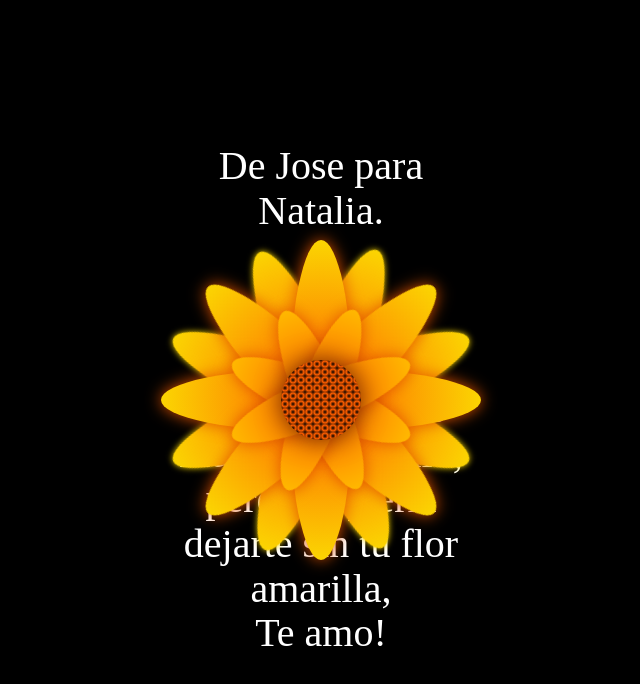
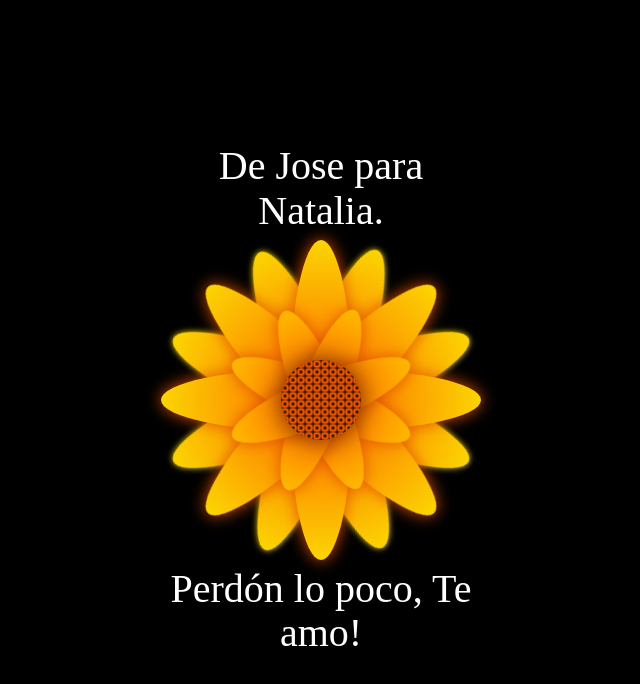
Before and after one commit to josesincl000/flor-amarilla-, a plain HTML site: page docs/index.html in a window 1280 px wide. Shown: the whole page, without its empty margins (319-959 px from the left). Drawn offline with Linux system fonts and the light colour scheme.

Commit message:
Update index.html

```diff
--- a/docs/index.html
+++ b/docs/index.html
@@ -40,7 +40,7 @@
     </div>
     <div class="Petal3 p4">
     </div>
-    <div class="text-below"> Yo sé que no es mucho amor mío, pero no quería dejarte sin tu flor amarilla, <br /> Te amo! </div>
+    <div class="text-below"> Perdón lo poco, Te amo! </div>
   </div>
 </body>
 </html>
```
